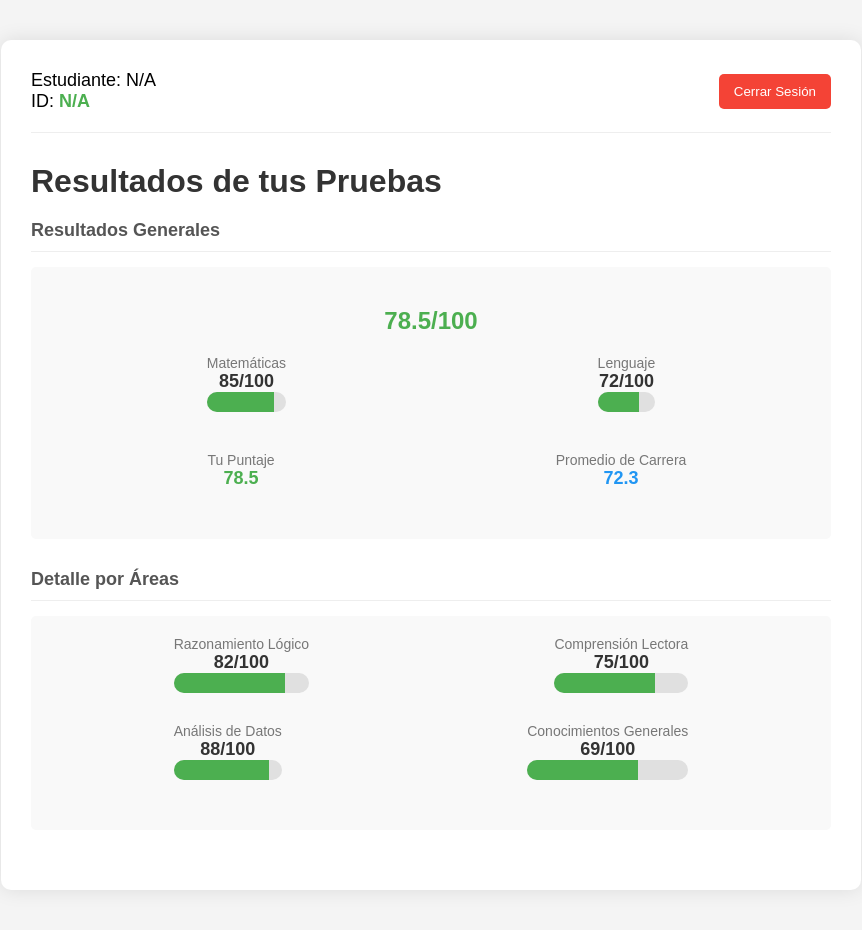
After one commit to SebasDeving/Sistema-universidad, a PHP site: page /EstudiantesPanel.php in a window 1280 px wide. The commit adds this page. Shown: the whole page, without its empty margins (209-1071 px from the left). Run offline with PHP 8.4, Linux system fonts and the light colour scheme.

Commit message:
refactor(crudLogic):Refactorización de la logica crud - Modificación de la conexión de la bd - Modificación de la estructura de la bd - Modificación del panel de estudiantes a archivo php - Modificación de la operaciones crud del estudiante a un archivo central - Modificación del gestor de api de estudiante - Inserción de archivos php

```diff
--- a/Estudiantes.html
+++ b/Estudiantes.html
@@ -1,5 +1,6 @@
 <!DOCTYPE html>
 <html lang="es">
+
 <head>
     <meta charset="UTF-8">
     <meta name="viewport" content="width=device-width, initial-scale=1.0">
@@ -7,6 +8,7 @@
     <link rel="stylesheet" href="assets/CSS/estilos-estudiantes.css">
     <script async src="assets/js/script-estudiante.js"></script>
 </head>
+
 <body>
     <div class="container">
         <header>
@@ -91,4 +93,5 @@
         </div>
     </div>
 </body>
+
 </html>
--- /dev/null
+++ b/EstudiantesPanel.php
@@ -0,0 +1,100 @@
+<!DOCTYPE html>
+<html lang="es">
+
+<head>
+    <meta charset="UTF-8">
+    <meta name="viewport" content="width=device-width, initial-scale=1.0">
+    <title>Resultados de Prueba</title>
+    <link rel="stylesheet" href="assets/CSS/estilos-estudiantes.css">
+    <script async src="assets/js/script-estudiante.js"></script>
+</head>
+
+<body>
+    <div class="container">
+        <header>
+            <div class="user-info">
+                Estudiante: <span
+                    id="nombre"><?php echo isset($_GET['nombre']) && isset($_GET['apellido']) ? htmlspecialchars($_GET['nombre']) . ' ' . htmlspecialchars($_GET['apellido']) : 'N/A'; ?></span>
+                <div>ID: <span class="user-id"
+                        id="id"><?php echo isset($_GET['cedula']) ? htmlspecialchars($_GET['cedula']) : 'N/A'; ?></span>
+                </div>
+            </div>
+            <button class="logout" onclick="logout()">Cerrar Sesión</button>
+        </header>
+
+        <h1>Resultados de tus Pruebas</h1>
+
+        <div class="result-section">
+            <h2>Resultados Generales</h2>
+            <div class="result-card">
+                <div class="score">78.5/100</div>
+                <div class="score-details">
+                    <div class="score-item">
+                        <div class="score-label">Matemáticas</div>
+                        <div class="score-value">85/100</div>
+                        <div class="graphic">
+                            <div class="graphic-fill" style="width: 85%"></div>
+                        </div>
+                    </div>
+                    <div class="score-item">
+                        <div class="score-label">Lenguaje</div>
+                        <div class="score-value">72/100</div>
+                        <div class="graphic">
+                            <div class="graphic-fill" style="width: 72%"></div>
+                        </div>
+                    </div>
+                </div>
+                <div class="average-comparison">
+                    <div class="comparison-item">
+                        <div class="comparison-label">Tu Puntaje</div>
+                        <div class="comparison-value your-score">78.5</div>
+                    </div>
+                    <div class="comparison-item">
+                        <div class="comparison-label">Promedio de Carrera</div>
+                        <div class="comparison-value avg-score">72.3</div>
+                    </div>
+                </div>
+            </div>
+        </div>
+
+        <div class="result-section">
+            <h2>Detalle por Áreas</h2>
+            <div class="result-card">
+                <div class="score-details">
+                    <div class="score-item">
+                        <div class="score-label">Razonamiento Lógico</div>
+                        <div class="score-value">82/100</div>
+                        <div class="graphic">
+                            <div class="graphic-fill" style="width: 82%"></div>
+                        </div>
+                    </div>
+                    <div class="score-item">
+                        <div class="score-label">Comprensión Lectora</div>
+                        <div class="score-value">75/100</div>
+                        <div class="graphic">
+                            <div class="graphic-fill" style="width: 75%"></div>
+                        </div>
+                    </div>
+                </div>
+                <div class="score-details">
+                    <div class="score-item">
+                        <div class="score-label">Análisis de Datos</div>
+                        <div class="score-value">88/100</div>
+                        <div class="graphic">
+                            <div class="graphic-fill" style="width: 88%"></div>
+                        </div>
+                    </div>
+                    <div class="score-item">
+                        <div class="score-label">Conocimientos Generales</div>
+                        <div class="score-value">69/100</div>
+                        <div class="graphic">
+                            <div class="graphic-fill" style="width: 69%"></div>
+                        </div>
+                    </div>
+                </div>
+            </div>
+        </div>
+    </div>
+</body>
+
+</html>
--- a/login.php
+++ b/login.php
@@ -1,8 +1,8 @@
 <?php
 session_start();
-include 'db.php';
+include 'connection.php';
 
-$conn = getConnection(); // Asegurar la conexión a la base de datos
+$conn = Connection::getConnection(); // Asegurar la conexión a la base de datos
 
 if ($_SERVER["REQUEST_METHOD"] == "POST") {
     $cedula = $_POST["cedula_admin"];
```
Also changed, not shown: Database/pruebas_pro.sql (added, +98 -0 lines), connection.php (added, +29 -0 lines), consulta-estudiantes.php (+13 -16 lines), crud_estudiante.php (added, +32 -0 lines), db.php (deleted, +0 -16 lines), estudiante.php (added, +50 -0 lines).
